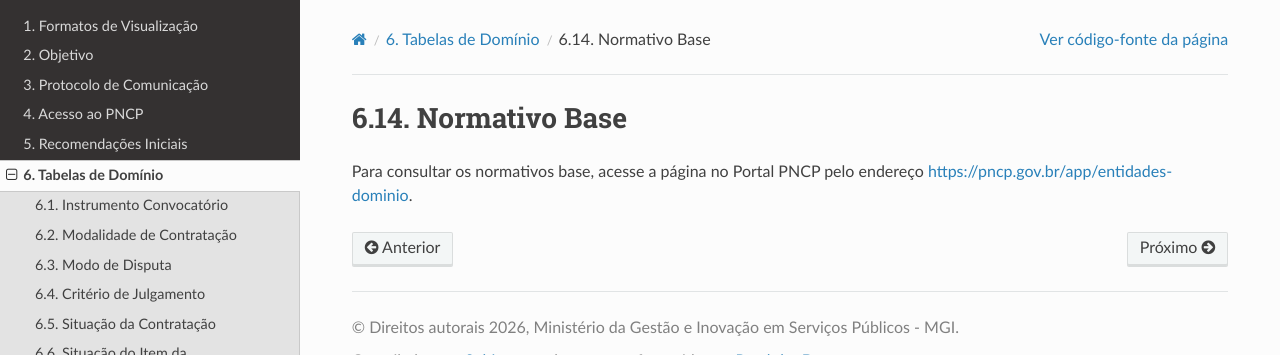
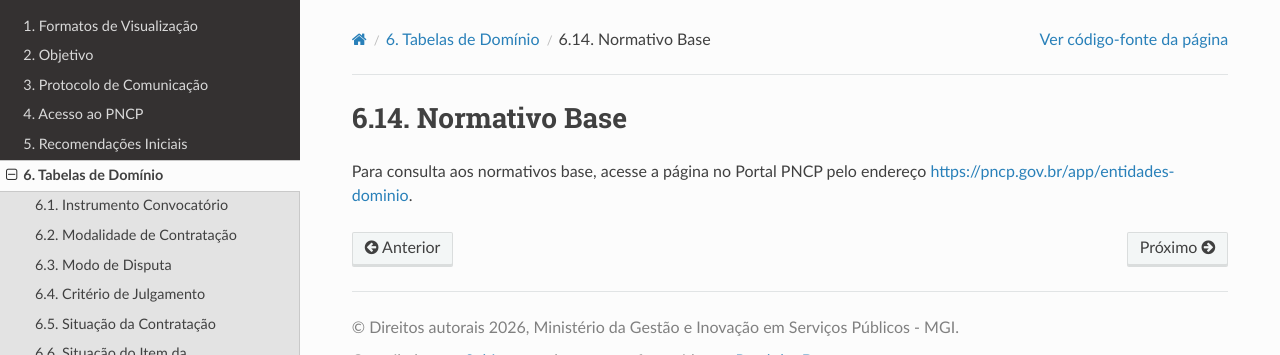
Before and after one commit to sofiaestrelab/Manual-de-Consulta-do-PNCP, a Sphinx documentation site: the page built from docs/source/tabelas_de_dominio/normativo_base.rst, in a window 1280 px wide. Shown: the top 355 px of the page. Built offline with Sphinx 7.4.7 and the Read the Docs theme 3.1.0, drawn with Linux system fonts in a browser that asks for light colours.

Commit message:
Fix grammatical error in normativo_base.rst

```diff
--- a/docs/source/tabelas_de_dominio/normativo_base.rst
+++ b/docs/source/tabelas_de_dominio/normativo_base.rst
@@ -1,4 +1,4 @@
 Normativo Base
 ==============
 
-Para consultar os normativos base, acesse a página no Portal PNCP pelo endereço `https://pncp.gov.br/app/entidades-dominio <https://pncp.gov.br/app/entidades-dominio>`_.
+Para consulta aos normativos base, acesse a página no Portal PNCP pelo endereço `https://pncp.gov.br/app/entidades-dominio <https://pncp.gov.br/app/entidades-dominio>`_.
```
